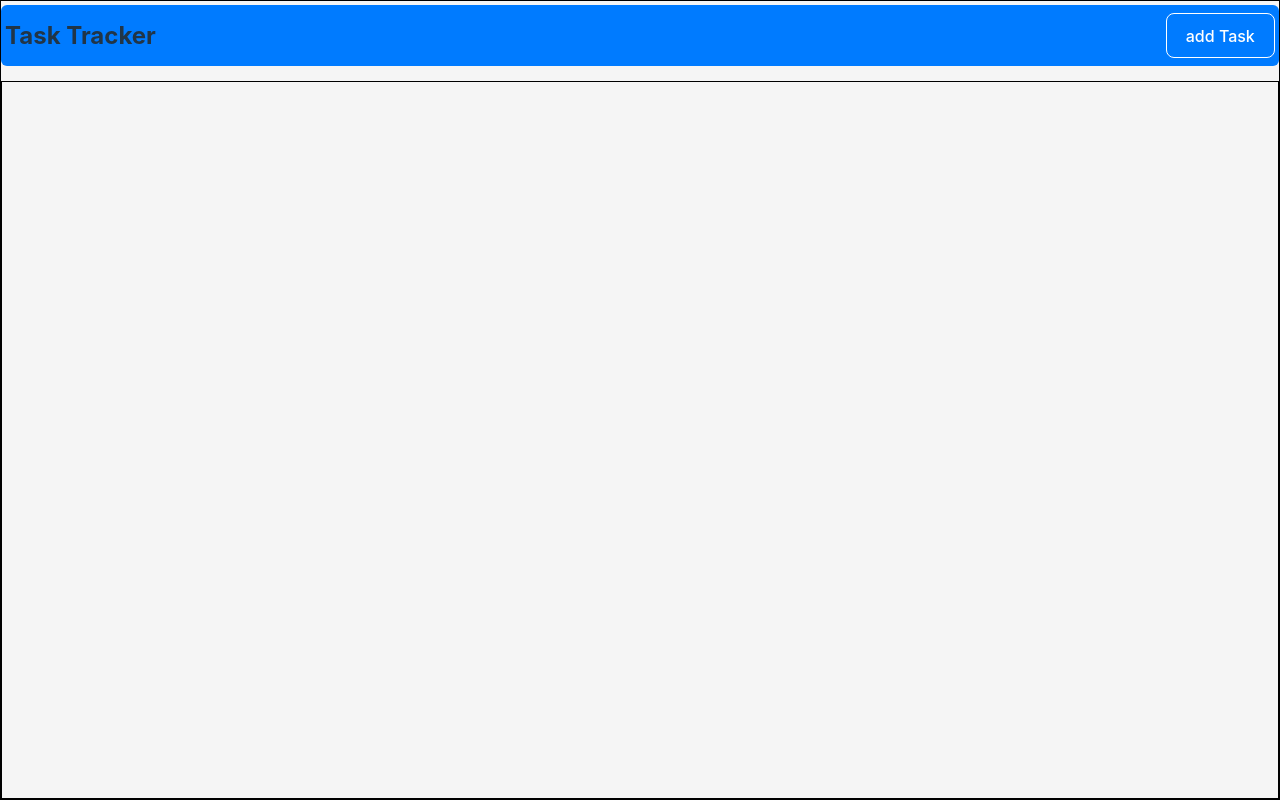
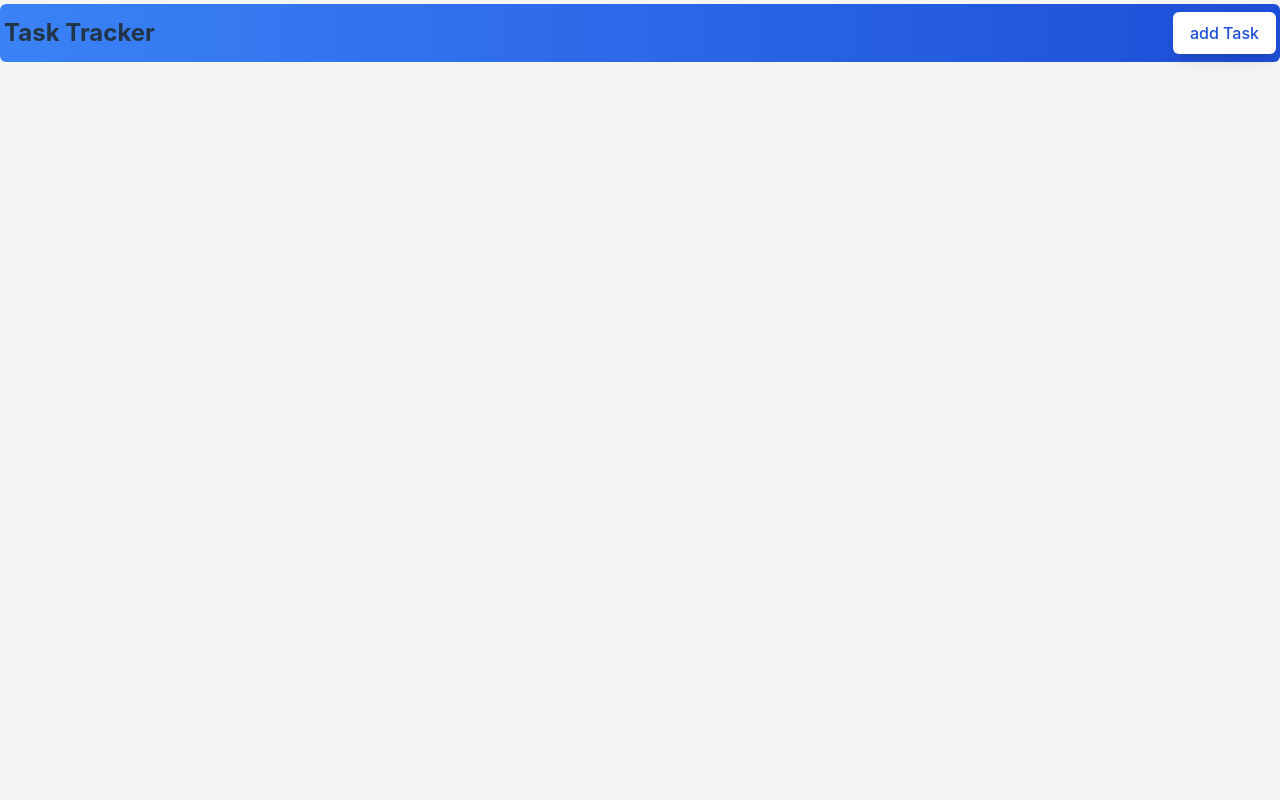
Before and after one commit to aicha-azr/CODSOFT, a React (Vite) app in the folder Task_Tracker_App/: page / in a window 1280 px wide. Built offline with nearby package versions, Linux system fonts and the light colour scheme.

Commit message:
update a task feature

```diff
--- a/Task_Tracker_App/src/App.jsx
+++ b/Task_Tracker_App/src/App.jsx
@@ -26,12 +26,18 @@ function App() {
     setTasks(updated);
     localStorage.setItem("tasks", JSON.stringify(updated));
 }
+//update the Task
+const updateTask = (index, updatedTask)=>{
+    const task = [...tasks];
+    task[index] = updatedTask;
+    setTasks(task);
+}
 
   return (
     <>
-      <div className="fixed top-0 right-0 left-0 grid grid-rows-10 max-w-screen w-screen max-w-full  h-screen border border-black ">
+      <div className="fixed top-0 right-0 left-0 grid grid-rows-10 max-w-screen w-screen max-w-full  h-screen">
         <Header onAddTask={addTask} tasks={tasks} />
-        <TaskList tasks={tasks} onDelete={deleteTask}/>
+        <TaskList tasks={tasks} onDelete={deleteTask} onUpdate={updateTask}/>
       </div>
     </>
   );
--- a/Task_Tracker_App/src/Components/Header.jsx
+++ b/Task_Tracker_App/src/Components/Header.jsx
@@ -7,10 +7,10 @@ const Header = ({ onAddTask, tasks }) => {
 
   return (
     <>
-      <div className="absolute top-1 right-0 left-0 row-span-1 bg-primary-blue max-w-screen  h-fit flex justify-between p-1 items-center py-2 rounded-md">
+      <div className="absolute top-1 right-0 left-0 row-span-1 bg-gradient-to-r from-blue-500 to-blue-700 max-w-screen  h-fit flex justify-between p-1 items-center py-2 rounded-md">
         <h2 className="font-bold text-start text-2xl">Task Tracker</h2>
         <button
-          className="bg-primary-blue hover:bg-[#0056b3] text-[#ffffff] rounded-lg border border-[#ffffff] focus:ring-0 focus:outline-none"
+          className="bg-white text-blue-700 hover:bg-blue-600 rounded-md shadow-lg px-4 py-2 focus:ring-0 focus:outline-none hover:text-black"
           onClick={() => setIsOpen(true)}
         >
           add Task
--- a/Task_Tracker_App/src/Components/TaskCard.jsx
+++ b/Task_Tracker_App/src/Components/TaskCard.jsx
@@ -1,7 +1,7 @@
 import { useEffect, useState } from "react";
 import TaskForm from "./TaskForm";
 
-const TaskCard = ({ task, index, deleteTask}) => {
+const TaskCard = ({ task, index, deleteTask, updateTask}) => {
   const [read, setRead] = useState(task);
   console.log(read);
   const [completedIndexes, setCompletedIndexes] = useState({});
@@ -16,6 +16,11 @@ const TaskCard = ({ task, index, deleteTask}) => {
     const { name, value } = e.target;
     setRead((prev) => ({ ...prev, [name]: value }));
  }
+const handleUpdate = (e)=>{
+  e.preventDefault;
+  updateTask(index, read);
+  setOpenEditForm(false);
+}
   return (
     <>
       <div className="grid grid-cols-3 grid-rows-3 md:grid-rows-2 md:flex-row  border border-border-light rounded-md text-text-dark p-1 w-full ">
@@ -69,6 +74,7 @@ const TaskCard = ({ task, index, deleteTask}) => {
             action=""
             className="flex flex-col gap-3 rounded-lg shadow-md bg-[#ffffff] p-2 text-text-dark self-center  md:min-w-[400px] min-w-[300px] z-30"
             data-aos="fade-down"
+            onSubmit={handleUpdate}
           >
             <h2 className="self-center font-extrabold text-xl">Add new Task</h2>
             <div className="flex flex-col gap-3">
--- a/Task_Tracker_App/src/Components/TaskList.jsx
+++ b/Task_Tracker_App/src/Components/TaskList.jsx
@@ -1,10 +1,11 @@
 import TaskCard from "./TaskCard";
 
-const TaskList = ({tasks, onDelete})=>{
+const TaskList = ({tasks, onDelete, onUpdate})=>{
+
     return(
         <>
-            <div className="grid grid-cols-1 w-fit md:w-full max-w-full p-3 gap-1 font-sans border border-black overflow-y-auto scroll-smooth max-h-screen  row-span-9 row-start-2">
-              {tasks.slice().reverse().map((task, index)=>  <TaskCard  key={index} index={tasks.length - 1 - index} task={task} deleteTask={onDelete} /> ) }
+            <div className="grid grid-cols-1 w-fit md:w-full max-w-full p-3 gap-1 font-sans overflow-y-auto scroll-smooth max-h-screen  row-span-9 row-start-2">
+              {tasks.slice().reverse().map((task, index)=>  <TaskCard  key={index} index={tasks.length - 1 - index} task={task} deleteTask={onDelete} updateTask={onUpdate} /> ) }
             </div>
         </>
     )
```
